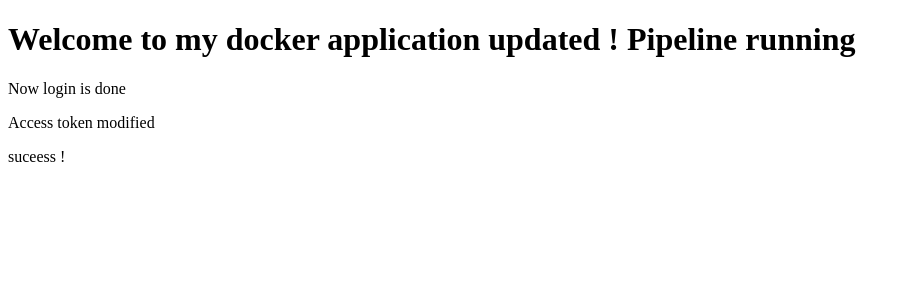
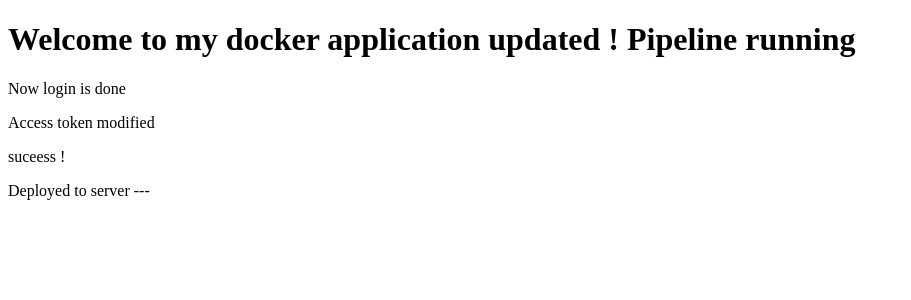
Before and after one commit to krsunny99/Angular-Docker, an Angular app: page / in a window 1280 px wide. Shown: the top 300 px of the page, without its empty margins (0-911 px from the left). Built offline with nearby package versions, Linux system fonts and the light colour scheme.

Commit message:
working on server setup

```diff
--- a/src/app/app.html
+++ b/src/app/app.html
@@ -4,3 +4,4 @@
 <p>Now login is done</p>
 <p>Access token modified</p>
 <p>suceess !</p>
+<p>Deployed to server ---</p>
```
